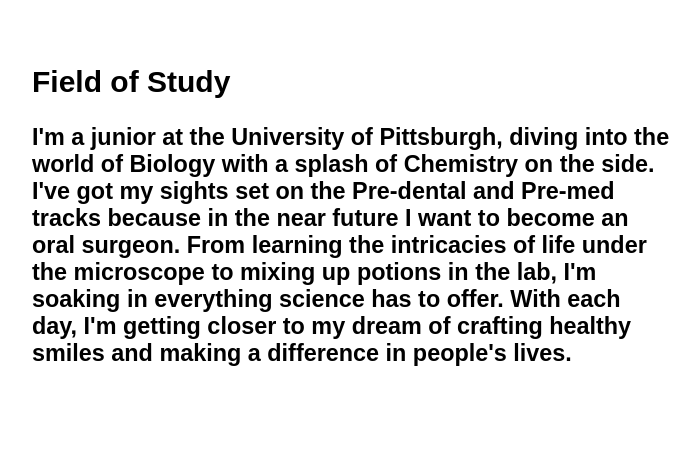
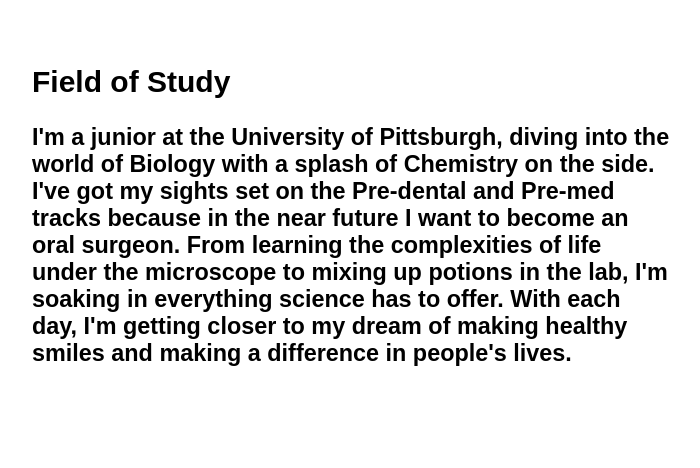
Before and after one commit to aliammad27/aliammadproject, a plain HTML site: page index.html in a window 1280 px wide. Shown: the part 860-1328 px from the top of the page, without its empty margins (288-988 px from the left). Drawn offline with Linux system fonts and the light colour scheme.

Commit message:
Add files via upload

```diff
--- a/index.html
+++ b/index.html
@@ -38,7 +38,7 @@
 <!--Fuego programs sometimes use "in-line styling" to provide quick fixes to content design. In the above case, you could change "left" to "right" or "center" depending on your specific design needs. That said, left align is usually best practice for improving readability.-->
 <div class="textblock" style="text-align: left">
   <h2>Field of Study</h2>
-  <h3>I'm a junior at the University of Pittsburgh, diving into the world of Biology with a splash of Chemistry on the side. I've got my sights set on the Pre-dental and Pre-med tracks because in the near future I want to become an oral surgeon. From learning the intricacies of life under the microscope to mixing up potions in the lab, I'm soaking in everything science has to offer. With each day, I'm getting closer to my dream of crafting healthy smiles and making a difference in people's lives. </h3>
+  <h3>I'm a junior at the University of Pittsburgh, diving into the world of Biology with a splash of Chemistry on the side. I've got my sights set on the Pre-dental and Pre-med tracks because in the near future I want to become an oral surgeon. From learning the complexities of life under the microscope to mixing up potions in the lab, I'm soaking in everything science has to offer. With each day, I'm getting closer to my dream of making healthy smiles and making a difference in people's lives. </h3>
   </div>
 
 
```
